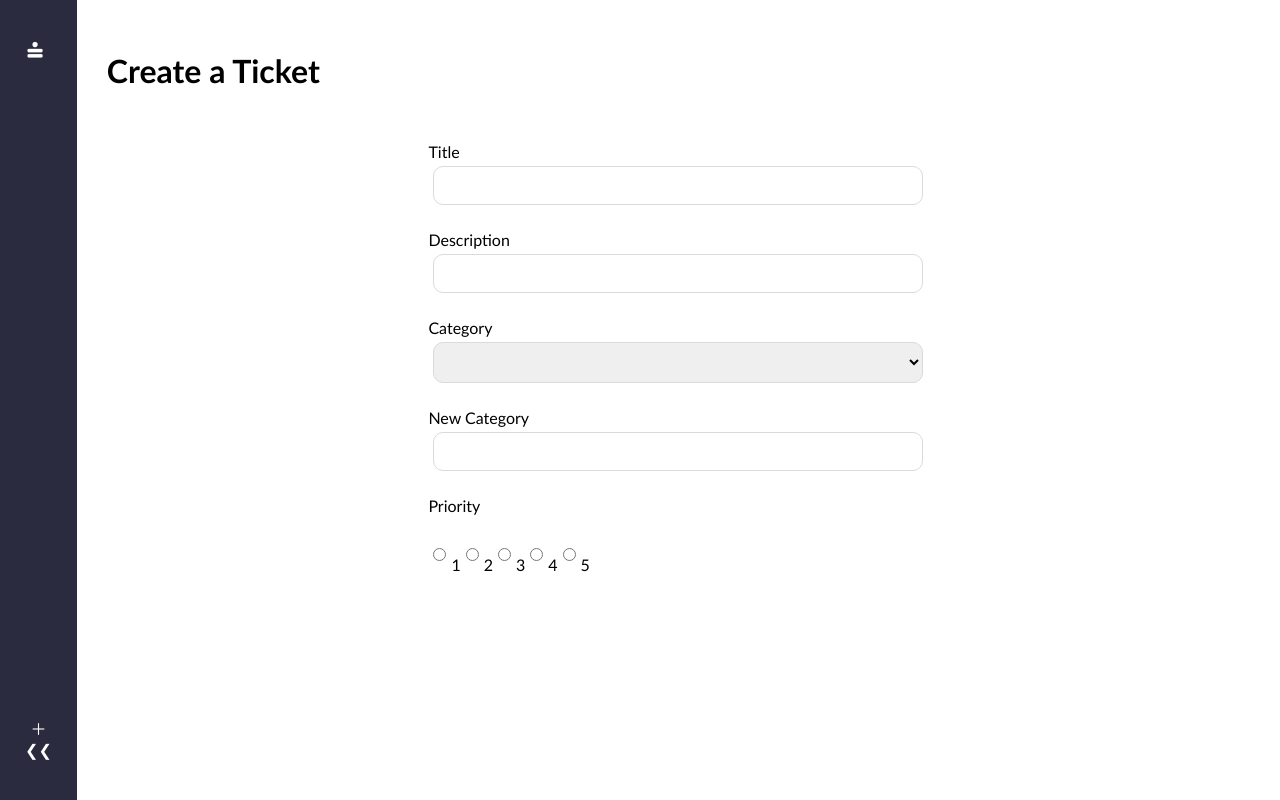
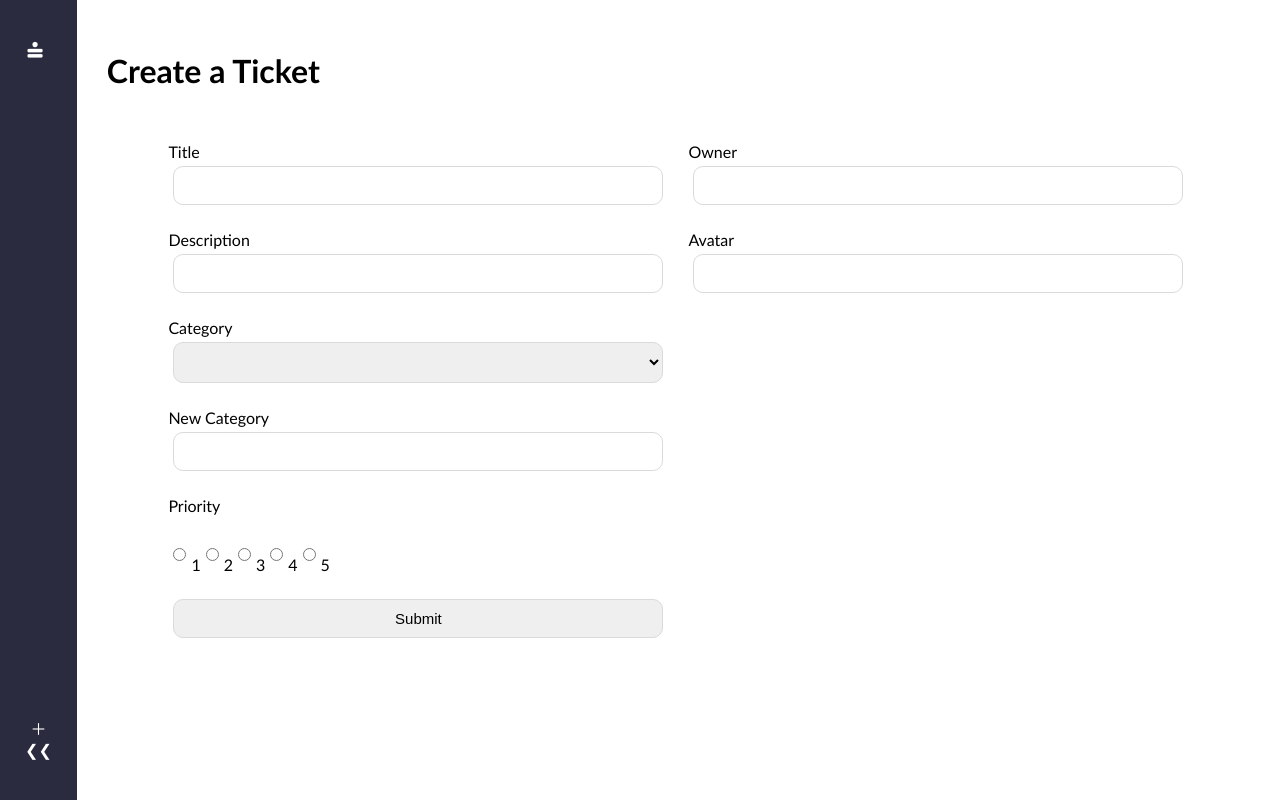
Before and after one commit to APareja12/crm-clone, a React (Create React App) app: page /ticket in a window 1280 px wide. Built offline with nearby package versions, Linux system fonts and the light colour scheme.

Commit message:
creates ticket Post request

```diff
--- a/src/pages/TicketPage.js
+++ b/src/pages/TicketPage.js
@@ -125,7 +125,74 @@ const TicketPage = () => {
               <label htmlFor="priority-5">5</label>
             </div>
 
+                {editMode && (
+            <>
+              <input
+                  type="range"
+                  id="progress"
+                  name="progress"
+                  value={formData.progress}
+                  min="0"
+                  max="100"
+                  onChange={handleChange}
+                />
+                <label htmlFor="progress">Progress</label>
+
+                <label>Status</label>
+                <select
+                  name="status"
+                  value={formData.status}
+                  onChange={handleChange}
+                >
+                  <option selected={formData.status == 'done'} value="done">
+                    Done
+                  </option>
+                  <option
+                    selected={formData.status == 'working on it'}
+                    value="working on it"
+                  >
+                    Working on it
+                  </option>
+                  <option selected={formData.status == 'stuck'} value="stuck">
+                    Stuck
+                  </option>
+                  <option
+                    selected={formData.status == 'not started'}
+                    value="not started"
+                  >
+                    Not Started
+                  </option>
+                </select>
+                </>
+                )}
+                 <input type="submit" />
           </section>
+
+          <section>
+            <label htmlFor="owner">Owner</label>
+            <input
+              id="owner"
+              name="owner"
+              type="owner"
+              onChange={handleChange}
+              required={true}
+              value={formData.owner}
+            />
+
+            <label htmlFor="avatar">Avatar</label>
+            <input
+              id="avatar"
+              name="avatar"
+              type="url"
+              onChange={handleChange}
+            />
+            <div className="img-preview">
+              {formData.avatar && (
+                <img src={formData.avatar} alt="image preview" />
+              )}
+            </div>
+          </section>
+
         </form>
 
       </div>
```
Also changed, not shown: package.json (+6 -1 lines), server.js (added, +38 -0 lines), 1 other file (tests, documents, lock files or other folders).
